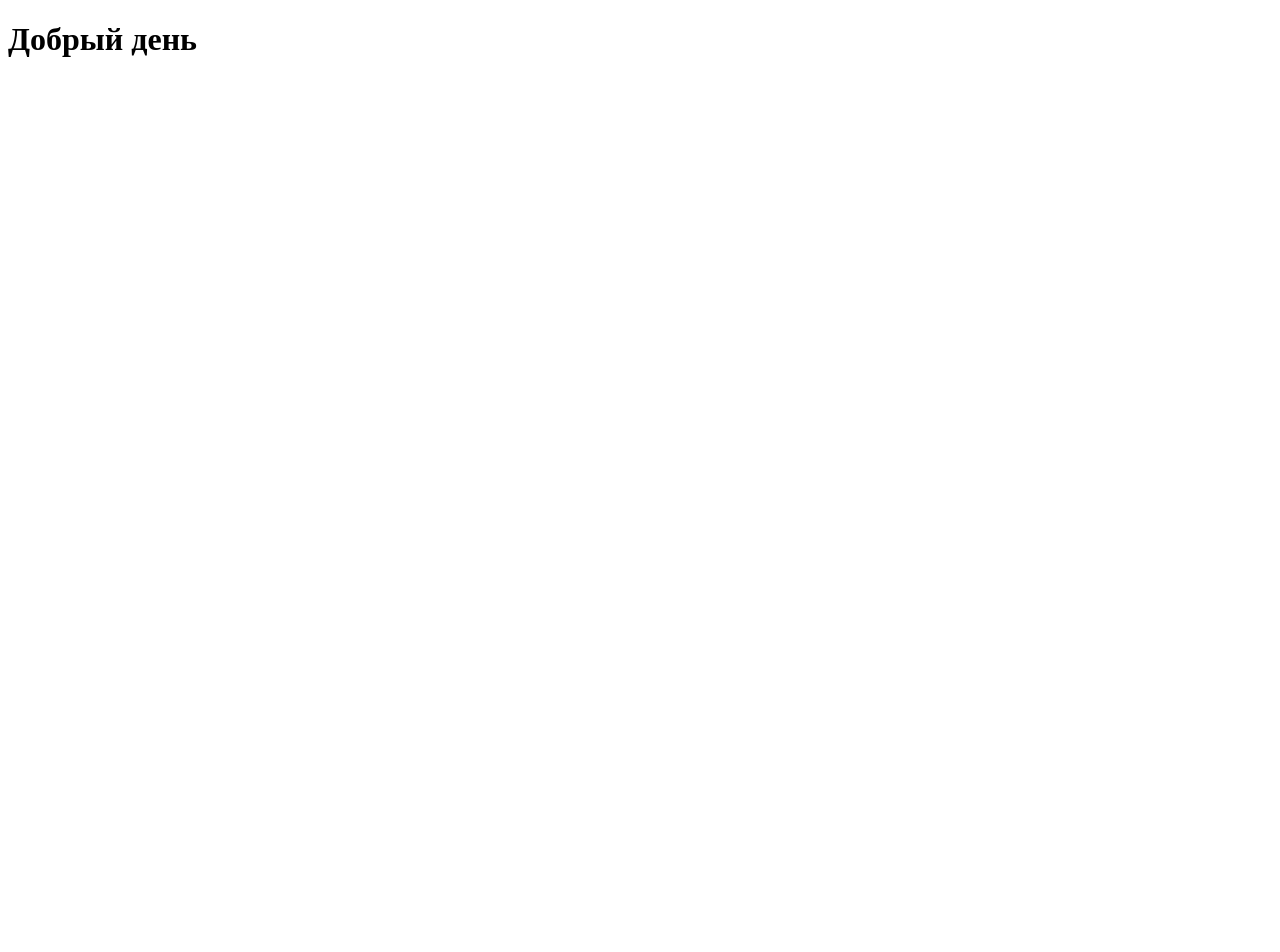
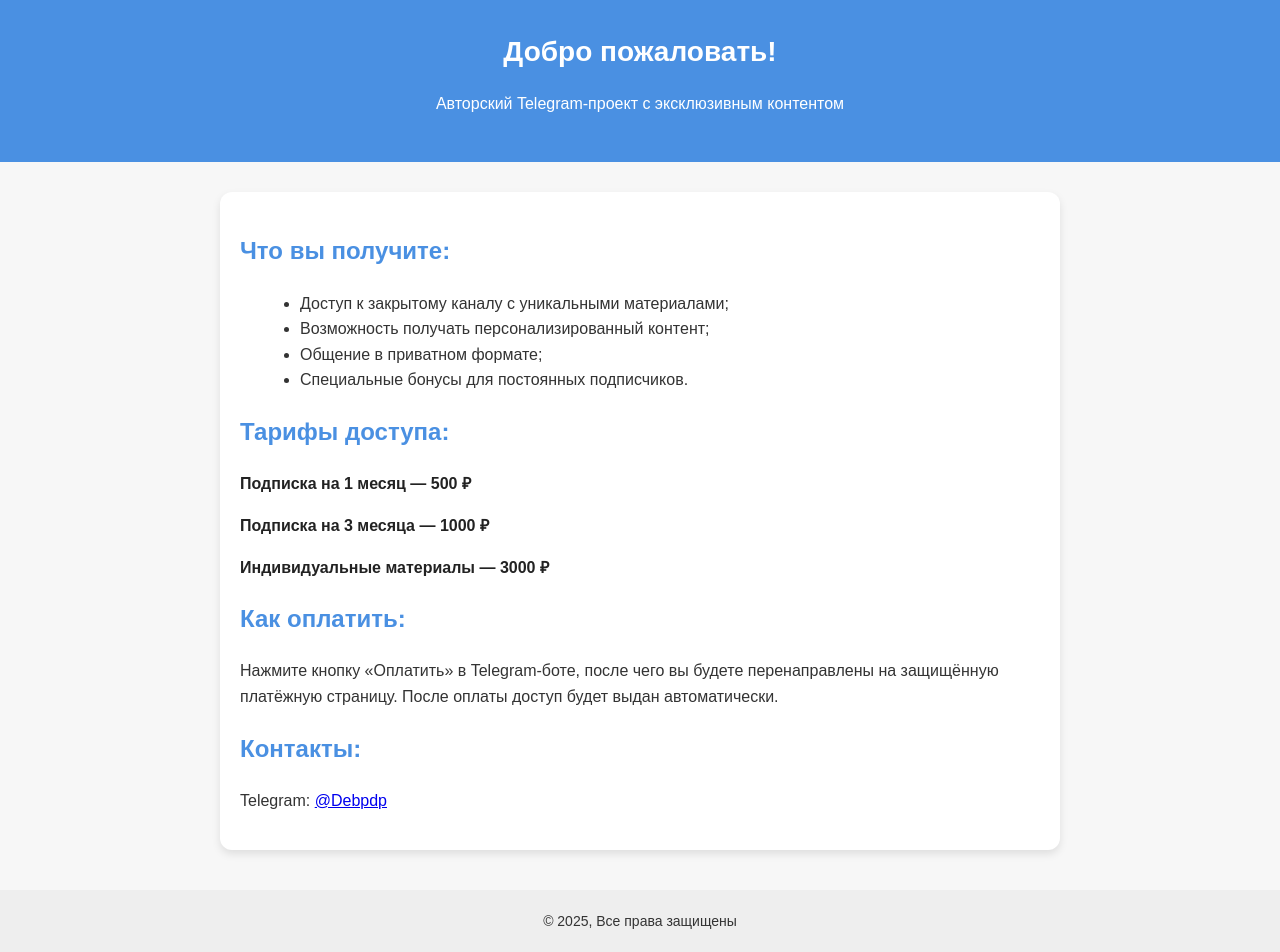
Before and after one commit to cheaken234-blip/Den, a plain HTML site: page index.html in a window 1280 px wide. Before the commit the page ends 800 px from the top, so only its background shows below. Drawn offline with Linux system fonts and the light colour scheme.

Commit message:
index.html

```diff
--- a/index.html
+++ b/index.html
@@ -1,10 +1,85 @@
 <!DOCTYPE html>
 <html lang="ru">
 <head>
-    <meta charset="UTF-8">
-    <title>Привет!</title>
+  <meta charset="UTF-8">
+  <meta name="viewport" content="width=device-width, initial-scale=1.0">
+  <title>Авторский Telegram-проект</title>
+  <style>
+    body {
+      font-family: Arial, sans-serif;
+      margin: 0;
+      padding: 0;
+      background-color: #f7f7f7;
+      color: #333;
+      line-height: 1.6;
+    }
+    header {
+      background: #4a90e2;
+      color: #fff;
+      text-align: center;
+      padding: 30px 15px;
+    }
+    header h1 {
+      margin: 0;
+      font-size: 28px;
+    }
+    main {
+      max-width: 800px;
+      margin: 30px auto;
+      padding: 20px;
+      background: #fff;
+      border-radius: 12px;
+      box-shadow: 0 4px 8px rgba(0,0,0,0.1);
+    }
+    h2 {
+      color: #4a90e2;
+      margin-top: 20px;
+    }
+    ul {
+      margin: 10px 0 20px 20px;
+    }
+    .price {
+      font-weight: bold;
+      color: #222;
+    }
+    footer {
+      text-align: center;
+      font-size: 14px;
+      padding: 20px;
+      background: #eee;
+      margin-top: 40px;
+    }
+  </style>
 </head>
 <body>
-    <h1>Добрый день</h1>
+  <header>
+    <h1>Добро пожаловать!</h1>
+    <p>Авторский Telegram-проект с эксклюзивным контентом</p>
+  </header>
+
+  <main>
+    <h2>Что вы получите:</h2>
+    <ul>
+      <li>Доступ к закрытому каналу с уникальными материалами;</li>
+      <li>Возможность получать персонализированный контент;</li>
+      <li>Общение в приватном формате;</li>
+      <li>Специальные бонусы для постоянных подписчиков.</li>
+    </ul>
+
+    <h2>Тарифы доступа:</h2>
+    <p><span class="price">Подписка на 1 месяц — 500 ₽</span></p>
+    <p><span class="price">Подписка на 3 месяца — 1000 ₽</span></p>
+    <p><span class="price">Индивидуальные материалы — 3000 ₽</span></p>
+
+    <h2>Как оплатить:</h2>
+    <p>Нажмите кнопку «Оплатить» в Telegram-боте, после чего вы будете перенаправлены на защищённую платёжную страницу. После оплаты доступ будет выдан автоматически.</p>
+
+    <h2>Контакты:</h2>
+    <p>Telegram: <a href="https://t.me/Debpdp" target="_blank">@Debpdp</a></p>
+  </main>
+
+  <footer>
+    © 2025, Все права защищены
+  </footer>
 </body>
 </html>
```
